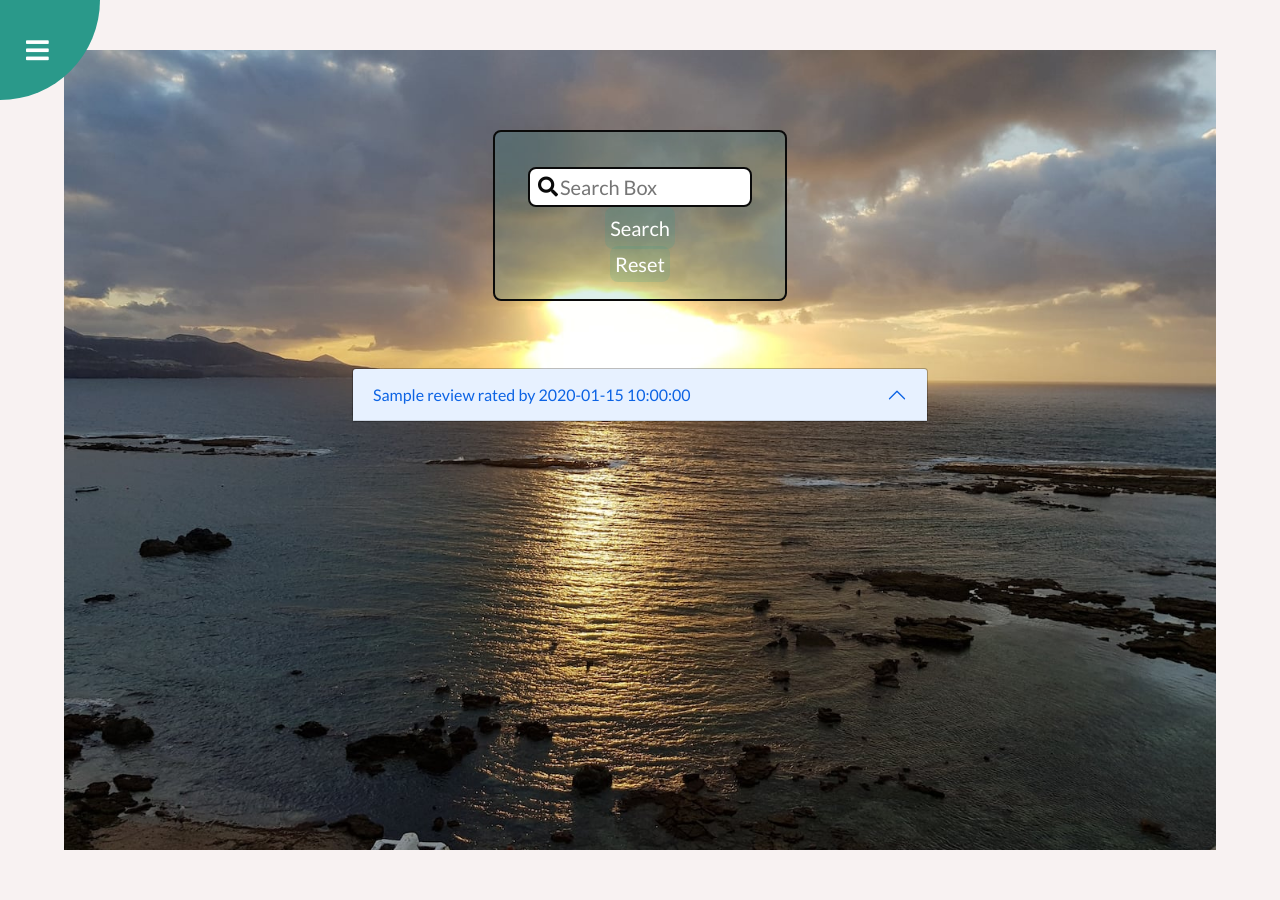
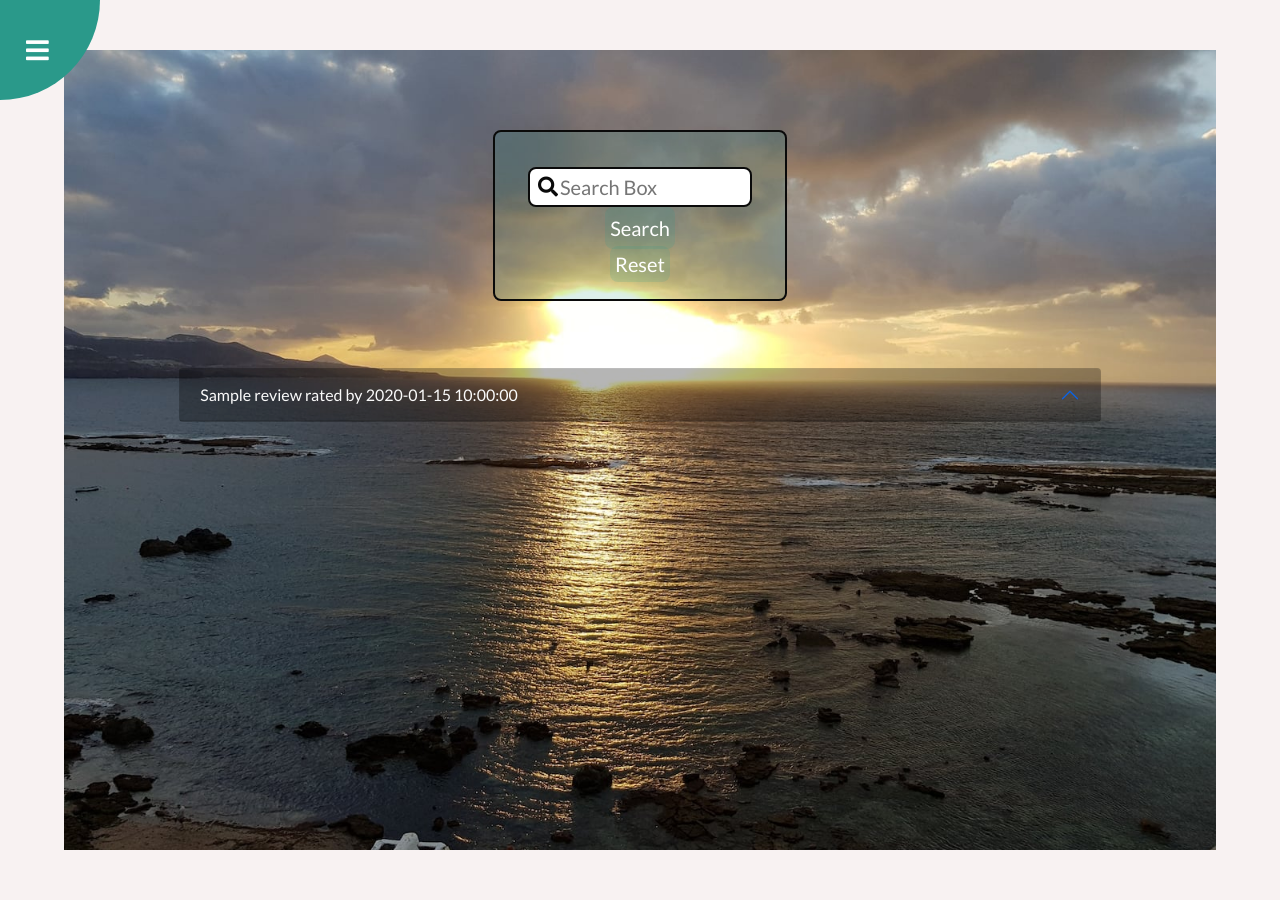
Before and after one commit to ANDREWAHN-UK/Milestone-Three, a Flask app: page /search in a window 1280 px wide. Run offline with Flask 2, Linux system fonts and the light colour scheme; grey boxes marked "Sample" are stand-in pictures; a database or web service that is not in the repository returns one stand-in record (values such as "Sample title"); some libraries are stand-ins or nearby versions.

Commit message:
style.css - adjusted the accordion button styling, to ensure consistency in collapsed and open statuses

```diff
--- a/static/css/style.css
+++ b/static/css/style.css
@@ -420,13 +420,14 @@ form div i {
 }
 
 .accordion {
-  width: 50%;
+  width: 80%;
   margin: auto;
 
 }
 
-.accordion-item,
-.accordion-button {
+/* both collapsed and not collapsed need to be here, if one wants the button look to stay consistent */
+.accordion-item,  .accordion-button.collapsed, .accordion-button:not(.collapsed)
+ {
   background-color: rgba(0, 0, 0, 0.158);
   color: #fafafa;
 }
```
